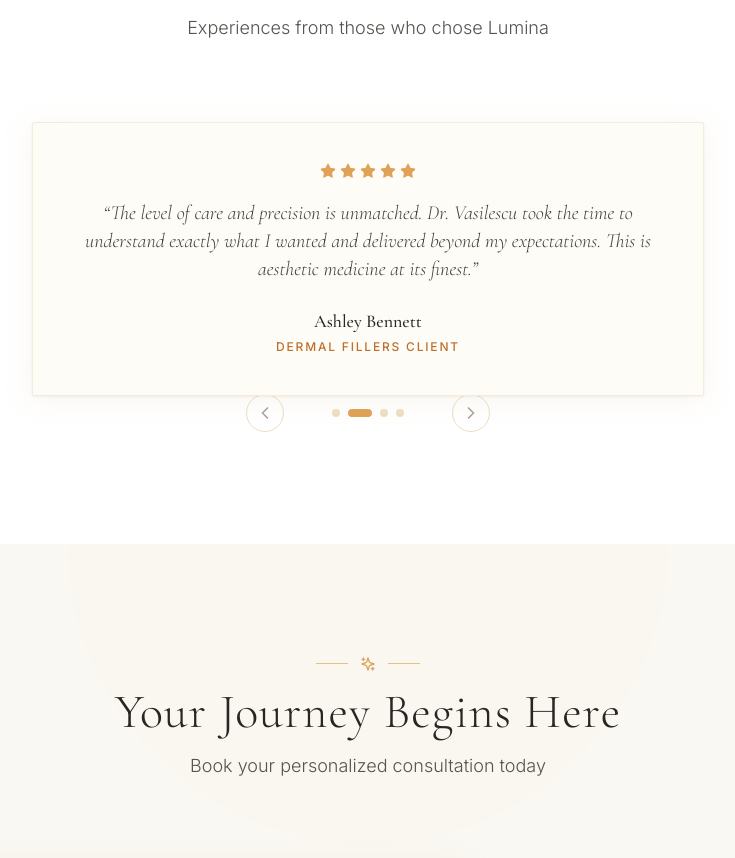
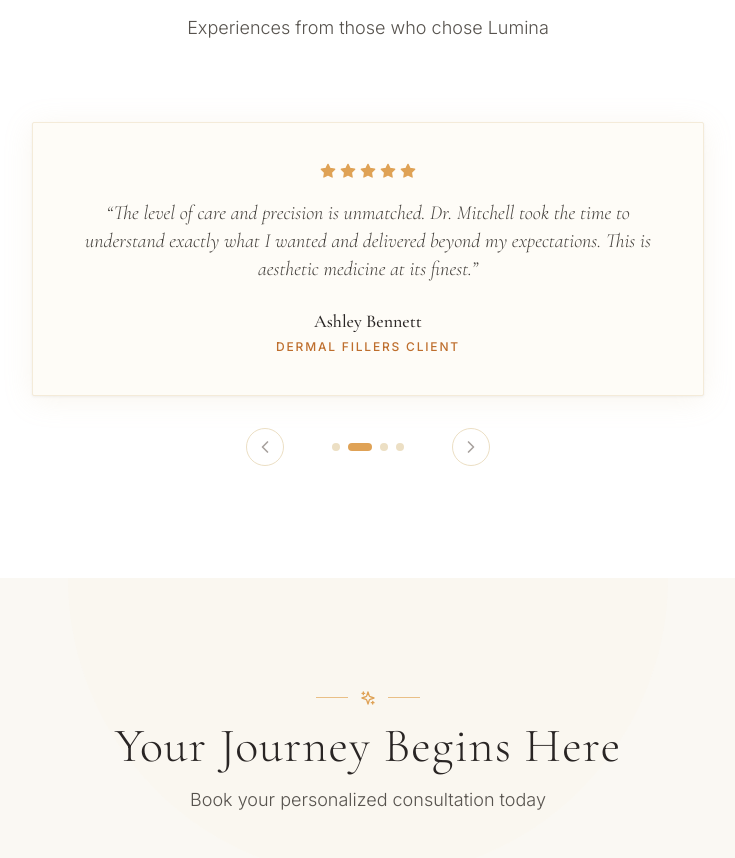
Before and after one commit to sndautomations1-code/Lumina.demo, a React (Vite) app: page / in a window 1280 px wide. Shown: the part 4800-5658 px from the top of the page, without its empty margins (272-1007 px from the left). Built offline with nearby package versions, Linux system fonts and the light colour scheme.

Commit message:
Fix testimonial card/nav overlap and remaining name in quote

```diff
--- a/src/components/Testimonials.tsx
+++ b/src/components/Testimonials.tsx
@@ -40,12 +40,16 @@ export default function Testimonials() {
         {/* Carousel */}
         <div className={`relative transition-all duration-700 delay-200 ${isVisible ? 'opacity-100 translate-y-0' : 'opacity-0 translate-y-8'}`}>
           {/* Cards */}
-          <div className="relative min-h-[280px] sm:min-h-[240px]">
+          <div className="grid">
             {testimonialKeys.map((key, i) => (
               <div
                 key={key}
-                className={`absolute inset-0 transition-all duration-700 ${
-                  i === active ? 'opacity-100 translate-x-0' : i < active ? 'opacity-0 -translate-x-8' : 'opacity-0 translate-x-8'
+                className={`col-start-1 row-start-1 transition-all duration-700 ${
+                  i === active
+                    ? 'opacity-100 translate-x-0 pointer-events-auto'
+                    : i < active
+                    ? 'opacity-0 -translate-x-8 pointer-events-none'
+                    : 'opacity-0 translate-x-8 pointer-events-none'
                 }`}
               >
                 <div className="bg-ivory border border-beige-200 rounded-sm p-8 sm:p-10 luxury-shadow max-w-2xl mx-auto text-center">
--- a/src/context/LanguageContext.tsx
+++ b/src/context/LanguageContext.tsx
@@ -85,7 +85,7 @@ const translations: Record<Language, Record<string, string>> = {
     'testimonials.1.text': 'Lumina didn\'t just transform my skin — they transformed how I feel about myself. The results are so natural that even my closest friends can\'t tell, yet I see a radiant version of myself every morning.',
     'testimonials.1.name': 'Jessica Thompson',
     'testimonials.1.detail': 'Skin Rejuvenation Client',
-    'testimonials.2.text': 'The level of care and precision is unmatched. Dr. Vasilescu took the time to understand exactly what I wanted and delivered beyond my expectations. This is aesthetic medicine at its finest.',
+    'testimonials.2.text': 'The level of care and precision is unmatched. Dr. Mitchell took the time to understand exactly what I wanted and delivered beyond my expectations. This is aesthetic medicine at its finest.',
     'testimonials.2.name': 'Ashley Bennett',
     'testimonials.2.detail': 'Dermal Fillers Client',
     'testimonials.3.text': 'I\'ve visited clinics across Europe, but Lumina offers something rare — genuine artistry combined with medical excellence. The results speak louder than words ever could.',
@@ -201,7 +201,7 @@ const translations: Record<Language, Record<string, string>> = {
     'testimonials.1.text': 'Lumina nu mi-a transformat doar pielea — mi-a transformat modul în care mă simt despre mine. Rezultatele sunt atât de naturale că nici prietenii mei apropiați nu-și dau seama, dar în fiecare dimineață văd o versiune radiantă a mea.',
     'testimonials.1.name': 'Jessica Thompson',
     'testimonials.1.detail': 'Clientă Rejuvenare Cutanată',
-    'testimonials.2.text': 'Nivelul de îngrijire și precizie este fără egal. Dr. Vasilescu a făcut timp să înțeleagă exact ce doream și a livrat dincolo de așteptările mele. Aceasta este medicina estetică la cea mai înaltă treaptă.',
+    'testimonials.2.text': 'Nivelul de îngrijire și precizie este fără egal. Dr. Mitchell a făcut timp să înțeleagă exact ce doream și a livrat dincolo de așteptările mele. Aceasta este medicina estetică la cea mai înaltă treaptă.',
     'testimonials.2.name': 'Ashley Bennett',
     'testimonials.2.detail': 'Clientă Fillere Dermale',
     'testimonials.3.text': 'Am vizitat clinici în toată Europa, dar Lumina oferă ceva rar — autentică artă combinată cu excelență medicală. Rezultatele vorbesc mai tare decât orice cuvinte.',
```
